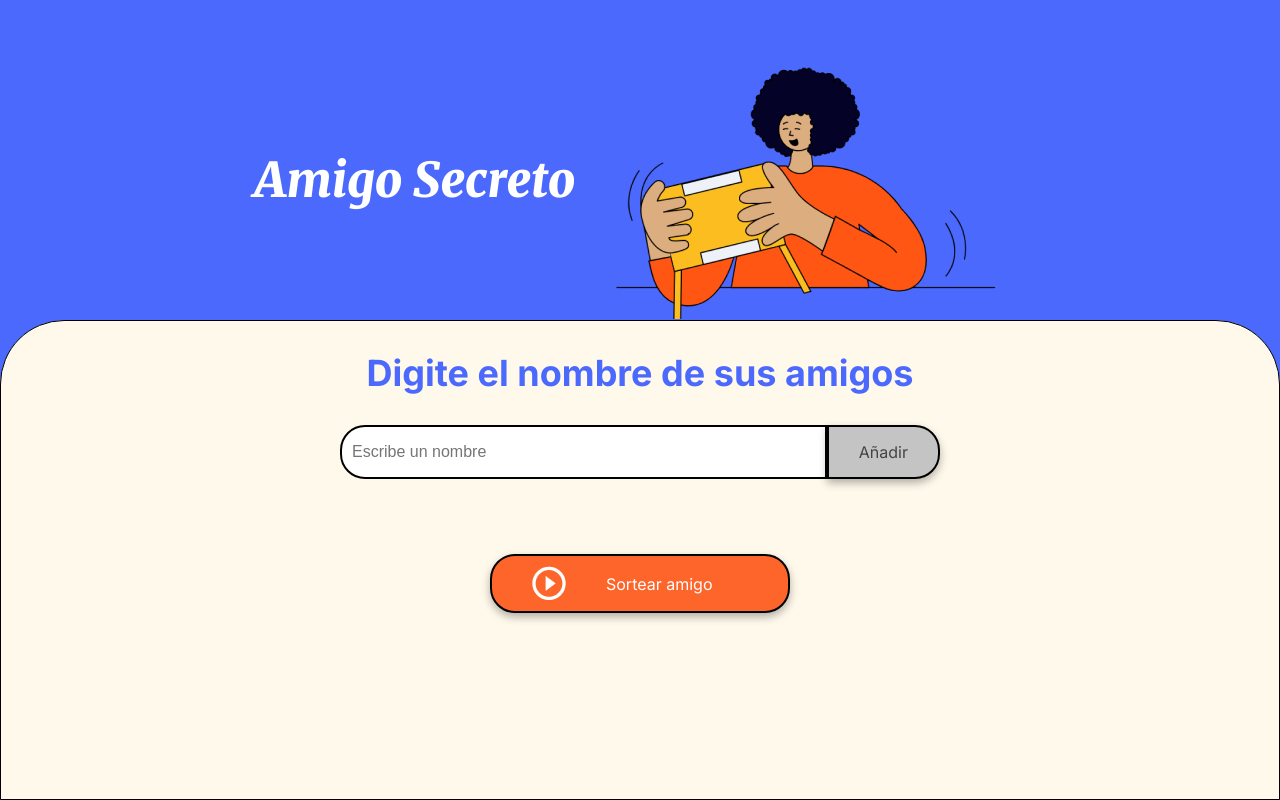
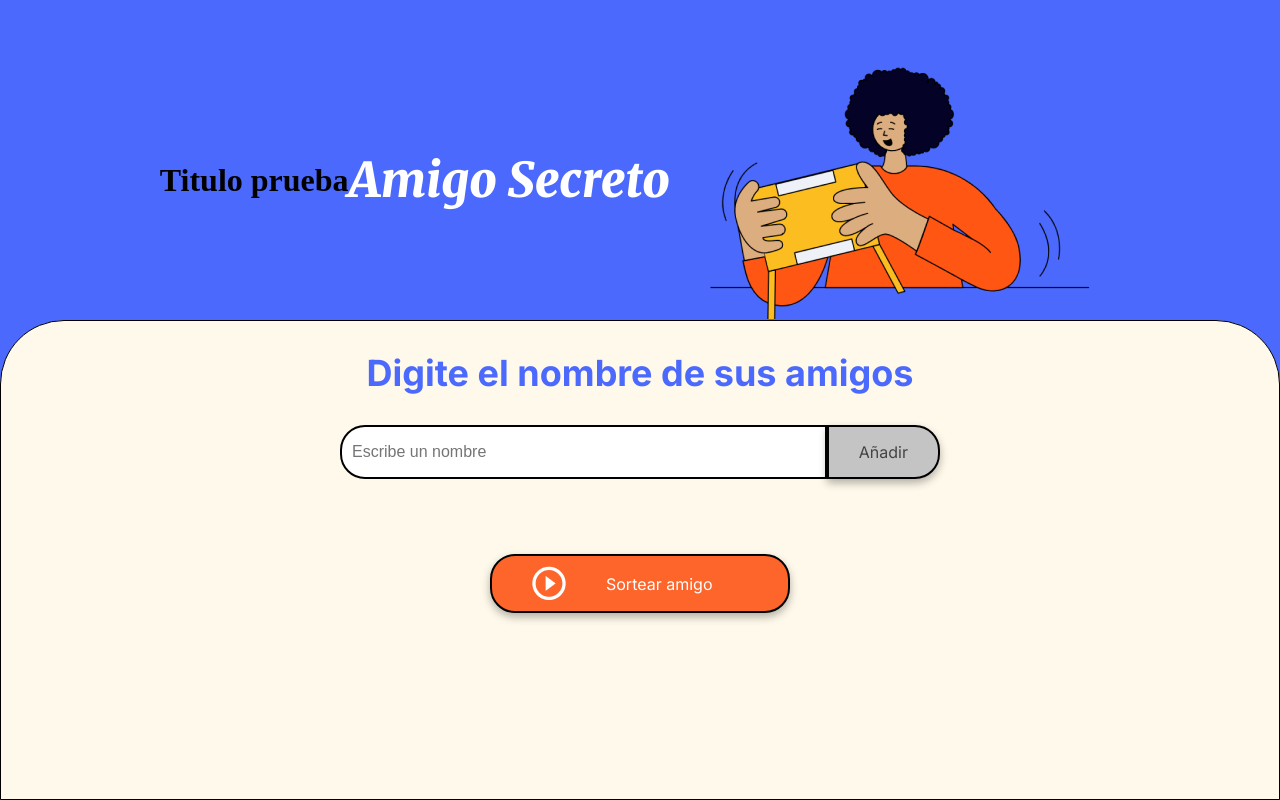
Before and after one commit to diegocaro011/challenge-amigo-secreto_esp-main, a plain HTML site: page index.html in a window 1280 px wide. Drawn offline with Linux system fonts and the light colour scheme.

Commit message:
Agregado titulo prueba

```diff
--- a/index.html
+++ b/index.html
@@ -13,6 +13,7 @@
 <body>
     <main class="main-content">
         <header class="header-banner">
+            <h1 class="prueba-title">Titulo prueba</h1>
             <h1 class="main-title">Amigo Secreto</h1>
             <img src="assets/amigo-secreto.png" alt="Imagen representativa de amigo secreto">
         </header>
@@ -31,6 +32,7 @@
                 <button class="button-draw" onclick="sortearAmigo()" aria-label="Sortear amigo secreto">
                     <img src="assets/play_circle_outline.png" alt="Ícono para sortear">
                     Sortear amigo
+
                 </button>
             </div>
         </section>
```
